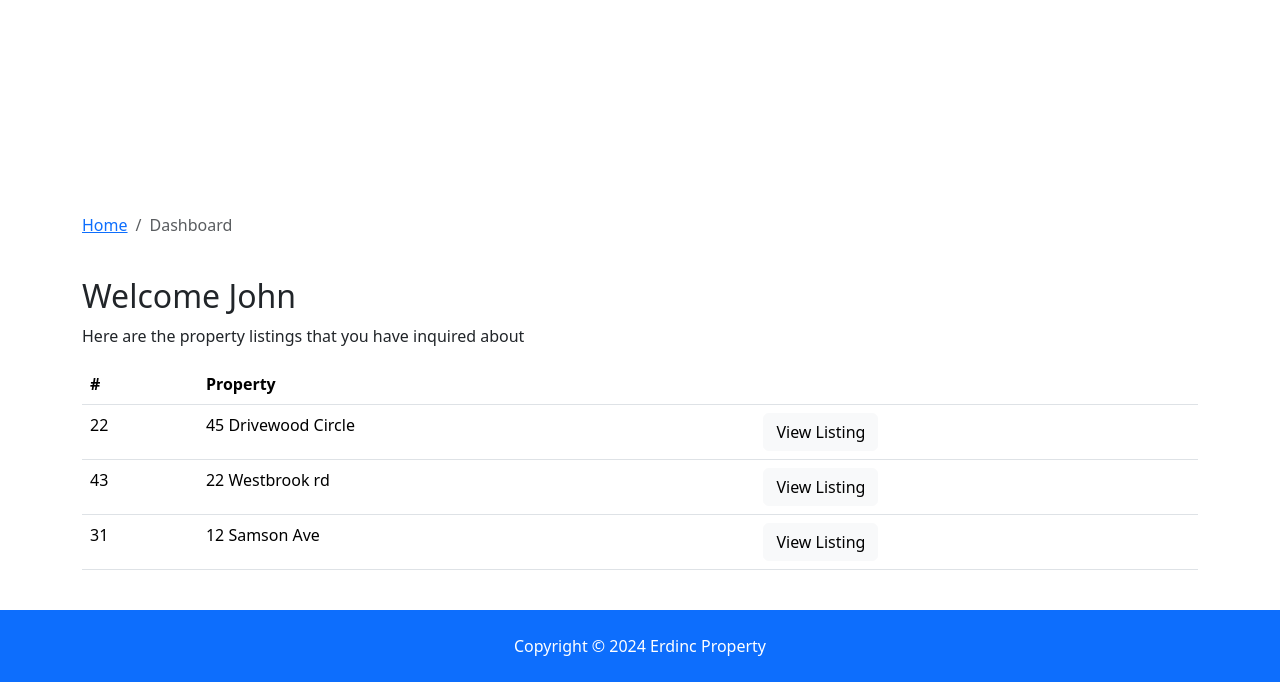
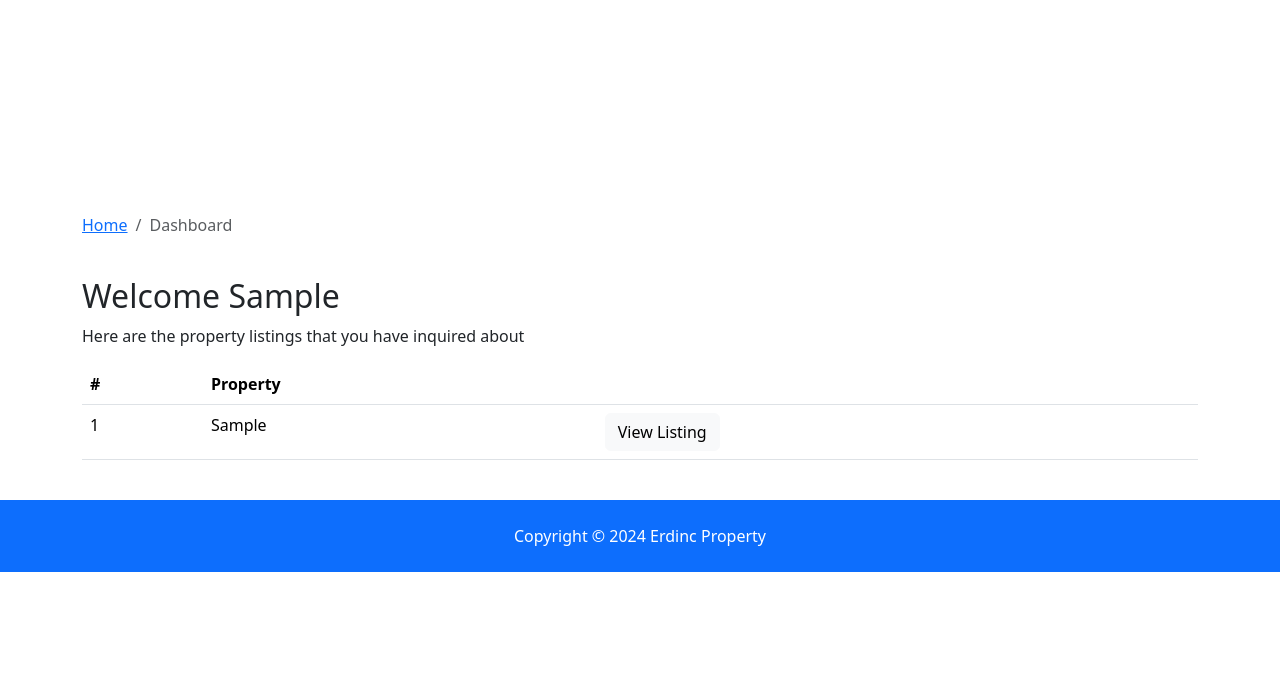
Before and after one commit to erdincmutlu/property, a Django app: template templates/accounts/dashboard.html in a window 1280 px wide. Shown: the part 402-1084 px from the top of the page. After the commit the page ends 974 px from the top, so only its background shows below. Run offline with Django 5.2, Linux system fonts and the light colour scheme; the template is opened without the code that fills it: values that come from a table or form of the project are taken from there, others are empty; a user stored in the database is signed in; tables that the repository leaves empty hold one stand-in row (values such as "Sample post"); parts of the project's set-up code (start-up, migrations or seed data) failed here and were passed over; some libraries are stand-ins or nearby versions.

Commit message:
Dashboard functionality

```diff
--- a/templates/accounts/dashboard.html
+++ b/templates/accounts/dashboard.html
@@ -8,7 +8,7 @@
       <div class="row text-center">
         <div class="col-md-12">
           <h1 class="display-4">User Dashboard</h1>
-          <p class="lead">Manage your BT Real Estate account</p>
+          <p class="lead">Manage your Erdinc Property account</p>
         </div>
       </div>
     </div>
@@ -36,7 +36,8 @@
     <div class="container">
       <div class="row">
         <div class="col-md-12">
-          <h2>Welcome John</h2>
+          <h2>Welcome {{ user.first_name }}</h2>
+          {% if contacts %}
             <p>Here are the property listings that you have inquired about</p>
             <table class="table">
                 <thead>
@@ -47,29 +48,20 @@
                 </tr>
                 </thead>
                 <tbody>
+                  {% for contact in contacts %}
                     <tr>
-                <td>22</td>
-                <td>45 Drivewood Circle</td>
+                      <td>{{ contact.id }}</td>
+                      <td>{{ contact.listing }}</td>
                       <td>
-                  <a class="btn btn-light" href="#">View Listing</a>
+                      <a class="btn btn-light" href="{% url 'listing' contact.listing_id %}">View Listing</a>
                       </td>
                     </tr>
-              <tr>
-                <td>43</td>
-                <td>22 Westbrook rd</td>
-                <td>
-                  <a class="btn btn-light" href="#">View Listing</a>
-                </td>
-              </tr>
-              <tr>
-                <td>31</td>
-                <td>12 Samson Ave</td>
-                <td>
-                  <a class="btn btn-light" href="#">View Listing</a>
-                </td>
-              </tr>
+                  {% endfor %}
                 </tbody>
             </table>
+          {% else %}
+          <p> You have not made any inquiries</p>
+          {% endif %}
         </div>
       </div>
     </div>
```
Also changed, not shown: accounts/views.py (+8 -2 lines). Lines whose indentation alone changed are shown as unchanged.
